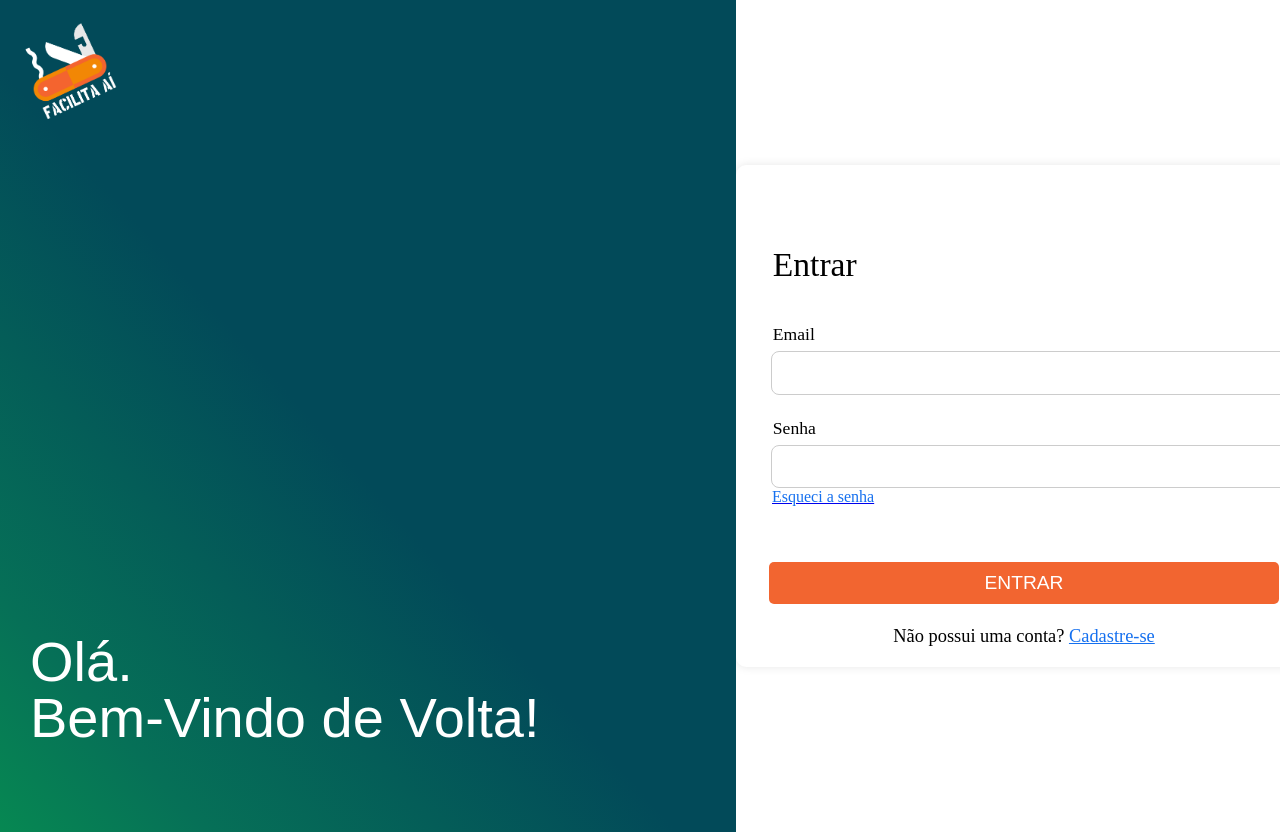
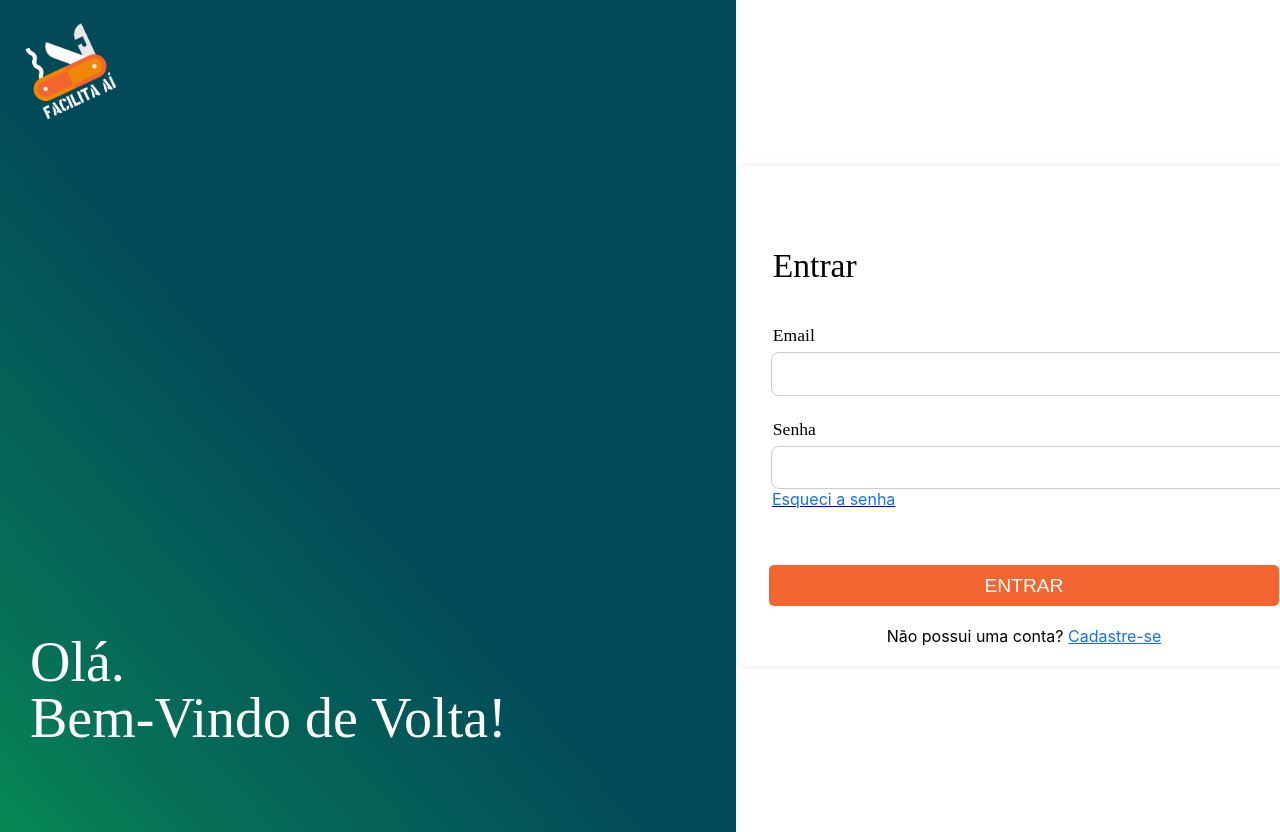
Before and after one commit to PET-Sistemas/FRONT-Facilita-ai, a Vue app: page / in a window 1280 px wide. Built offline with nearby package versions, Linux system fonts and the light colour scheme.

Commit message:
feat: conexão do login com banco de dado

```diff
--- a/src/components/BemVindo.vue
+++ b/src/components/BemVindo.vue
@@ -60,7 +60,7 @@ body {
   position: absolute;
   bottom: 30px;
   left: 30px;
-  font-family: 'Junge', sans-serif;
+  font-family: 'crete round', serif;
   font-size: 3.5em;
   line-height: 1em;
   color: white;
--- a/src/components/LoginPage.vue
+++ b/src/components/LoginPage.vue
@@ -1,24 +1,41 @@
 <script setup>
 import { RouterLink } from 'vue-router';
+import { useRouter } from 'vue-router';
+import { ref } from 'vue';
+import { login } from '../services/api';
+
+const email = ref('');
+const password = ref('');
+const router = useRouter();
+
+const handleLogin = async () => {
+    try {
+        const result = await login(email.value, password.value);
+        // Armazene o token ou dados do usuário conforme necessário
+        router.push('/badge'); // Redirecione para outra página após o login
+    } catch (error) {
+        console.error('Falha no login:', error);
+        // Mostre uma mensagem de erro para o usuário
+    }
+};
 </script>
+
 <template>
   <div class="login-container">
     <div id="title">Entrar</div>
     <div class="email-field">
       <label for="email">Email</label>
-      <input type="email" id="email" placeholder=" "/>
+      <input type="email" id="email" v-model="email" placeholder=" "/>
     </div>
-    <div class="password-field">
+    <div class = "password-field">
       <label for="password">Senha</label>
-      <input type="password" id="password" placeholder="">
+      <input type="password" id="password" v-model="password" placeholder="">
       <RouterLink to="/recover">
         <a id="forgot-password" href="/">Esqueci a senha</a>
       </RouterLink>
     </div>
     <div class="button-login">
-      <RouterLink to="/badge">
-        <button id="button-login2">ENTRAR</button>
-      </RouterLink>
+      <button id="button-login2" @click="handleLogin">ENTRAR</button>
     </div>
     <div class="signup_text">
       Não possui uma conta?
@@ -26,6 +43,11 @@ import { RouterLink } from 'vue-router';
     </div>
   </div>
 </template>
+
+<script>
+
+
+</script>
 
 
 
@@ -54,6 +76,7 @@ body {
   margin-bottom: 1em;
   margin-top: 1.8em;
   margin-left: 0.5em;
+  font-family: 'crete round', serif;
 }
 
 .email-field, .password-field {
@@ -61,6 +84,8 @@ body {
   max-width: 500px;
   margin-bottom: 1em;
   margin-left: 0.5em;
+  font-family: 'crete round', serif;
+  font-size: 1rem;
 }
 
 .email-field label, .password-field label {
@@ -101,7 +126,8 @@ input[type="email"], input[type="password"] {
 .signup_text {
   margin-top: 1.2em;
   text-align: center;
-  font-size: 1.15em;
+  font-size: 1em;
+  font-family: 'inter', sans-serif;
 }
 
 .signup_link {
@@ -118,6 +144,7 @@ input[type="email"], input[type="password"] {
   text-decoration: none;
   margin-top: 2rem;
   margin-left: 0.5em;
+  font-family: 'inter', sans-serif;
 }
 
 @media (max-width: 600px) {
--- a/src/services/api.js
+++ b/src/services/api.js
@@ -1,10 +1,14 @@
+// src/api.js
 import axios from 'axios';
 
-const api = axios.create({
-  baseURL: 'http://localhost:8080', // URL do seu back-end Spring Boot
-  headers: {
-    'Content-Type': 'application/json',
-  },
-});
+const API_URL = 'http://localhost:8080'; // Substitua pelo URL do seu back-end
 
-export default api;
+export const login = async (email, password) => {
+    try {
+        const response = await axios.post(`${API_URL}/login`, { email, password });
+        return response.data;
+    } catch (error) {
+        console.error('Erro ao fazer login:', error);
+        throw error;
+    }
+};
```
